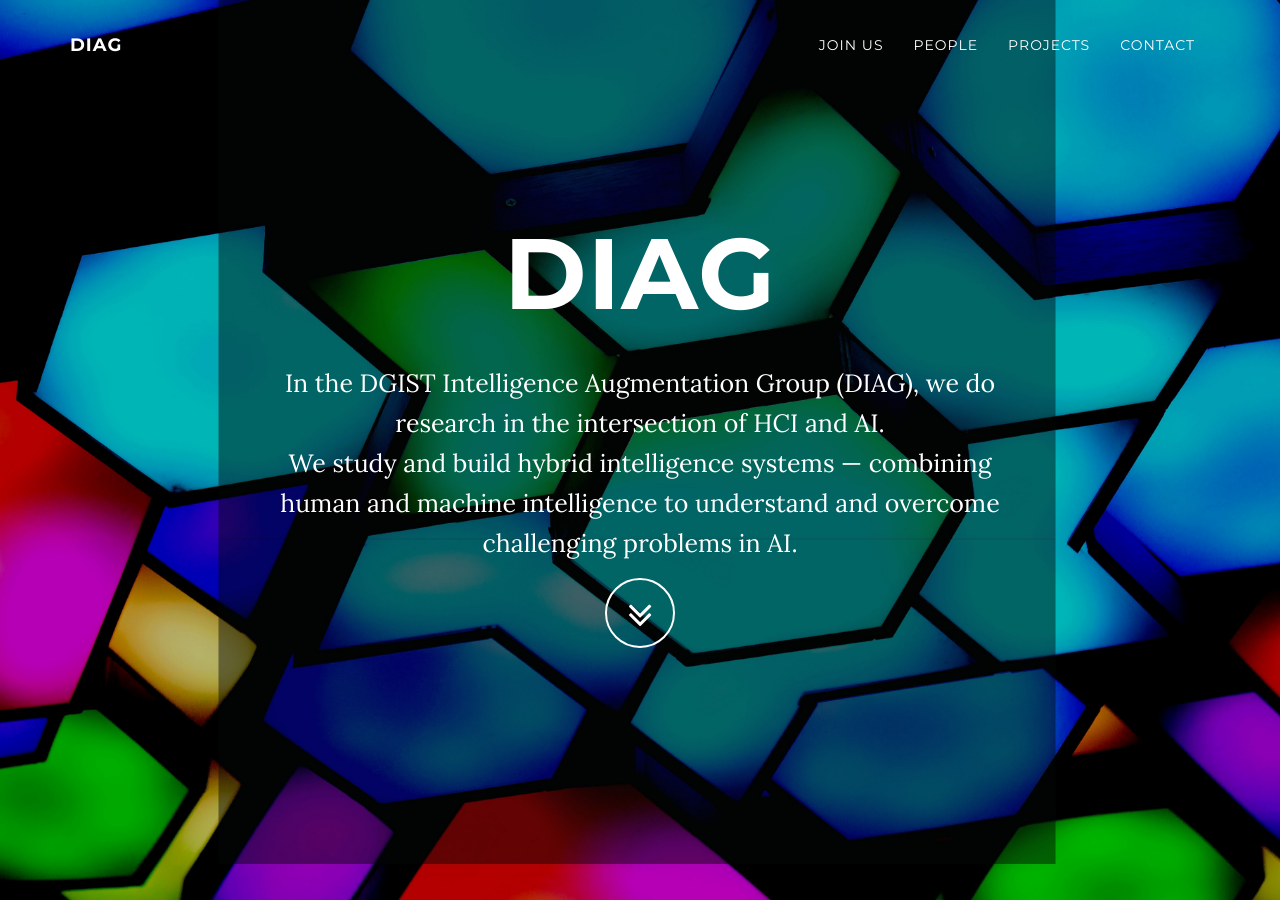
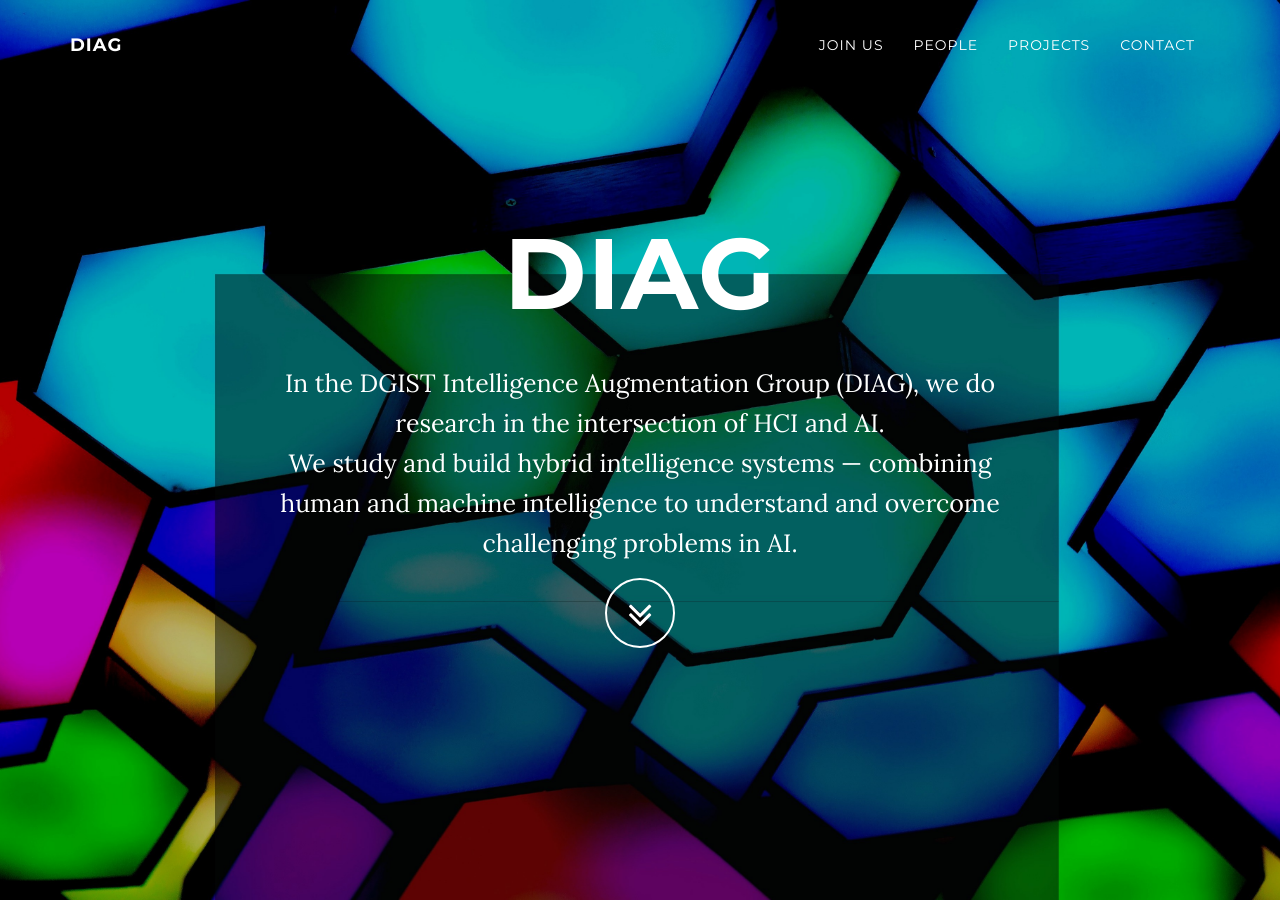
Before and after one commit to raflereak/diag-dgist.github.io, a Jekyll site: the page built from index.html, in a window 1280 px wide and 900 px high. Built offline with Jekyll 4.4.1, drawn with Linux system fonts in a browser that asks for light colours.

Commit message:
added modifited bg img

```diff
--- a/_includes/css/grayscale.css
+++ b/_includes/css/grayscale.css
@@ -138,7 +138,7 @@ a:focus {
     padding: 100px 0;
     text-align: center;
     color: #fff;
-    background: url(/img/intro-bg-3.jpg) no-repeat bottom center scroll;
+    background: url(/img/intro-bg-4.jpg) no-repeat bottom center scroll;
     background-color: {{ site.color.primary-dark }};
     -webkit-background-size: cover;
     -moz-background-size: cover;
```
Also changed, not shown: img/intro-bg-2.jpg (added), img/intro-bg-4.jpg (added).
